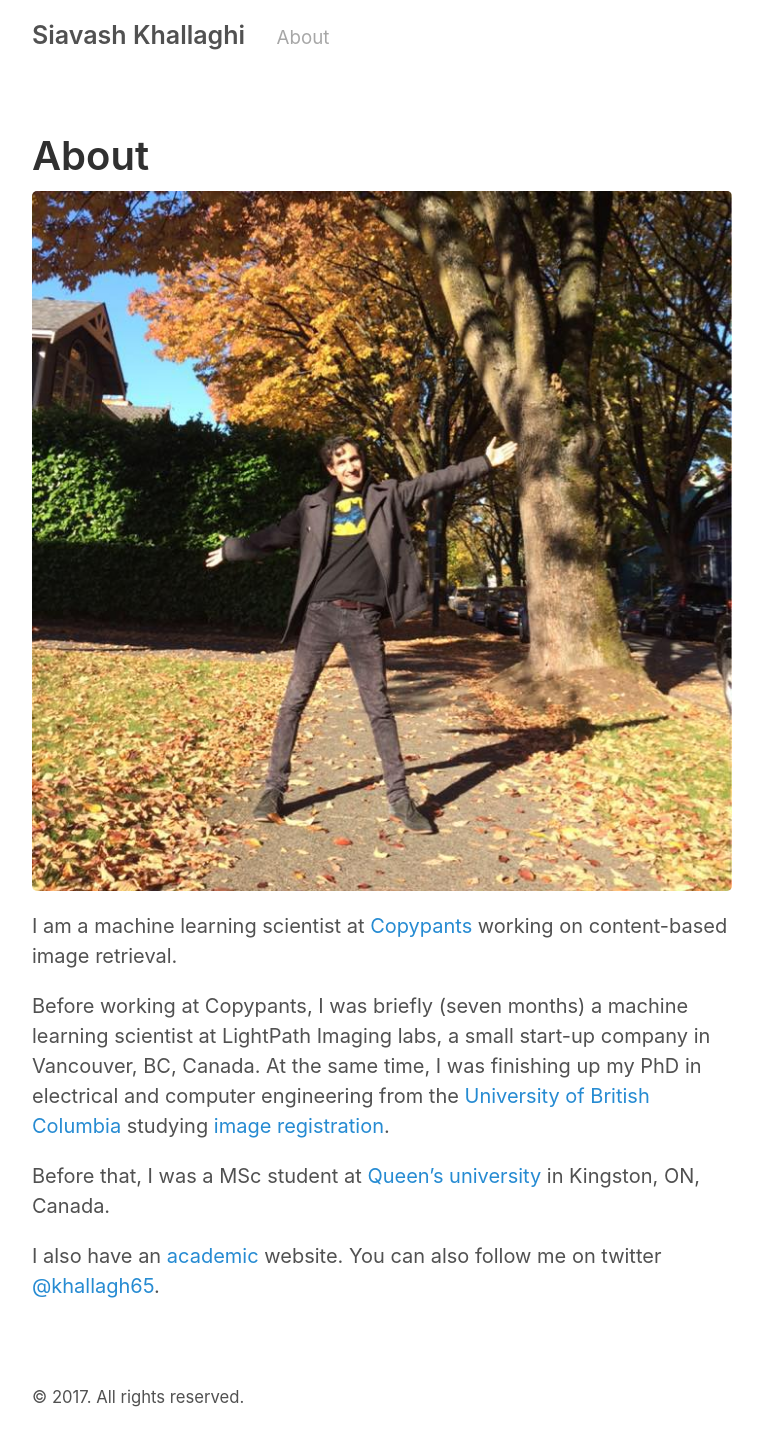
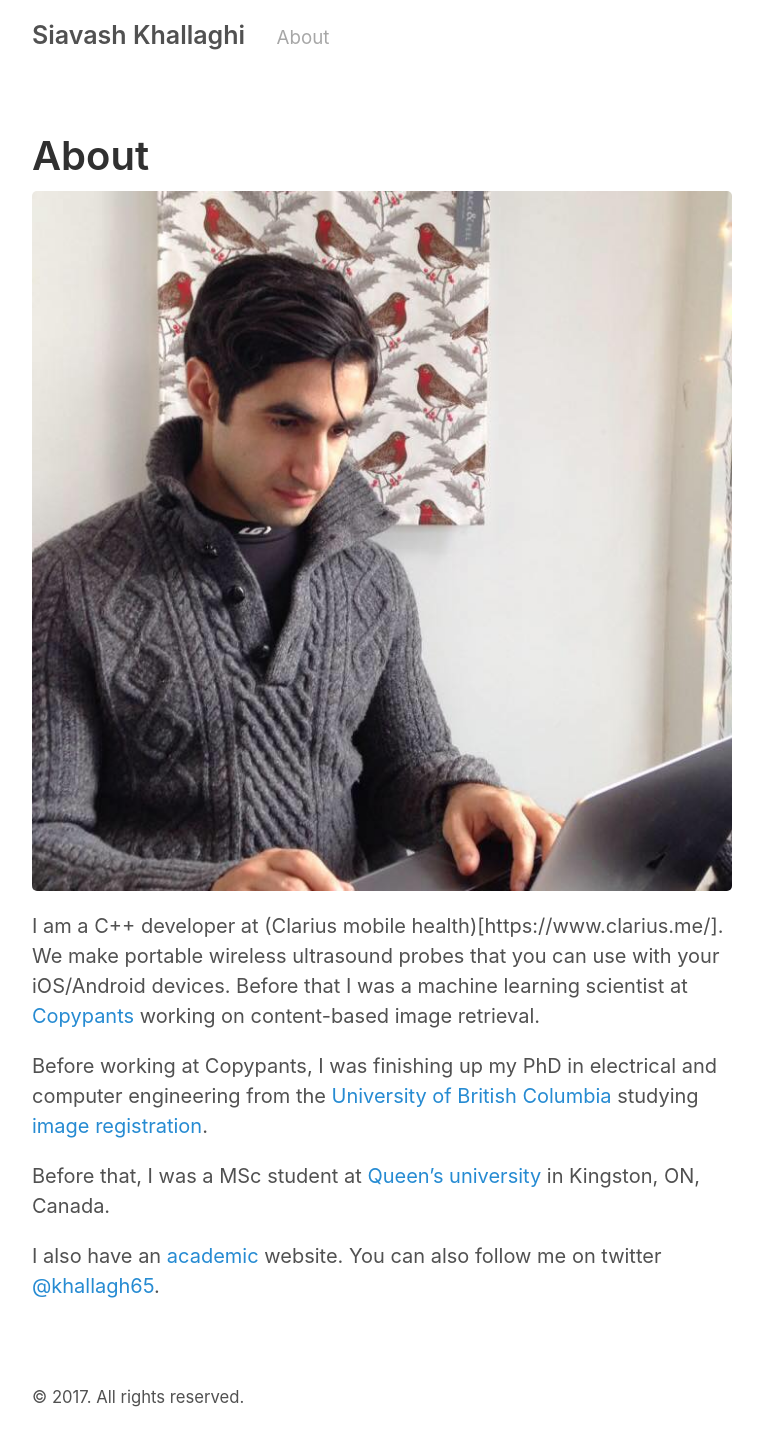
Before and after one commit to siavashk/siavashk.github.io, a Jekyll site: the page built from about.md, in a window 1280 px wide. Shown: the whole page, without its empty margins (258-1021 px from the left). Built offline with Jekyll 4.4.1, drawn with Linux system fonts in a browser that asks for light colours.

Commit message:
updated about section

```diff
--- a/about.md
+++ b/about.md
@@ -4,9 +4,9 @@ title: About
 ---
 ![Beautiful day in beautiful Vancouver](/assets/siavash.jpg)
 
-I am a machine learning scientist at [Copypants](http://copypants.com) working on content-based image retrieval.
+I am a C++ developer at (Clarius mobile health)[https://www.clarius.me/]. We make portable wireless ultrasound probes that you can use with your iOS/Android devices. Before that I was a machine learning scientist at [Copypants](http://copypants.com) working on content-based image retrieval.
 
-Before working at Copypants, I was briefly (seven months) a machine learning scientist at LightPath Imaging labs, a small start-up company in Vancouver, BC, Canada. At the same time, I was finishing up my PhD in electrical and computer engineering from the [University of British Columbia](http://ubc.ca) studying [image registration](https://en.wikipedia.org/wiki/Image_registration).
+Before working at Copypants, I was finishing up my PhD in electrical and computer engineering from the [University of British Columbia](http://ubc.ca) studying [image registration](https://en.wikipedia.org/wiki/Image_registration).
 
 Before that, I was a MSc student at [Queen's university](http://www.queensu.ca/) in Kingston, ON, Canada.
 
```
Also changed, not shown: assets/siavash.jpg.
